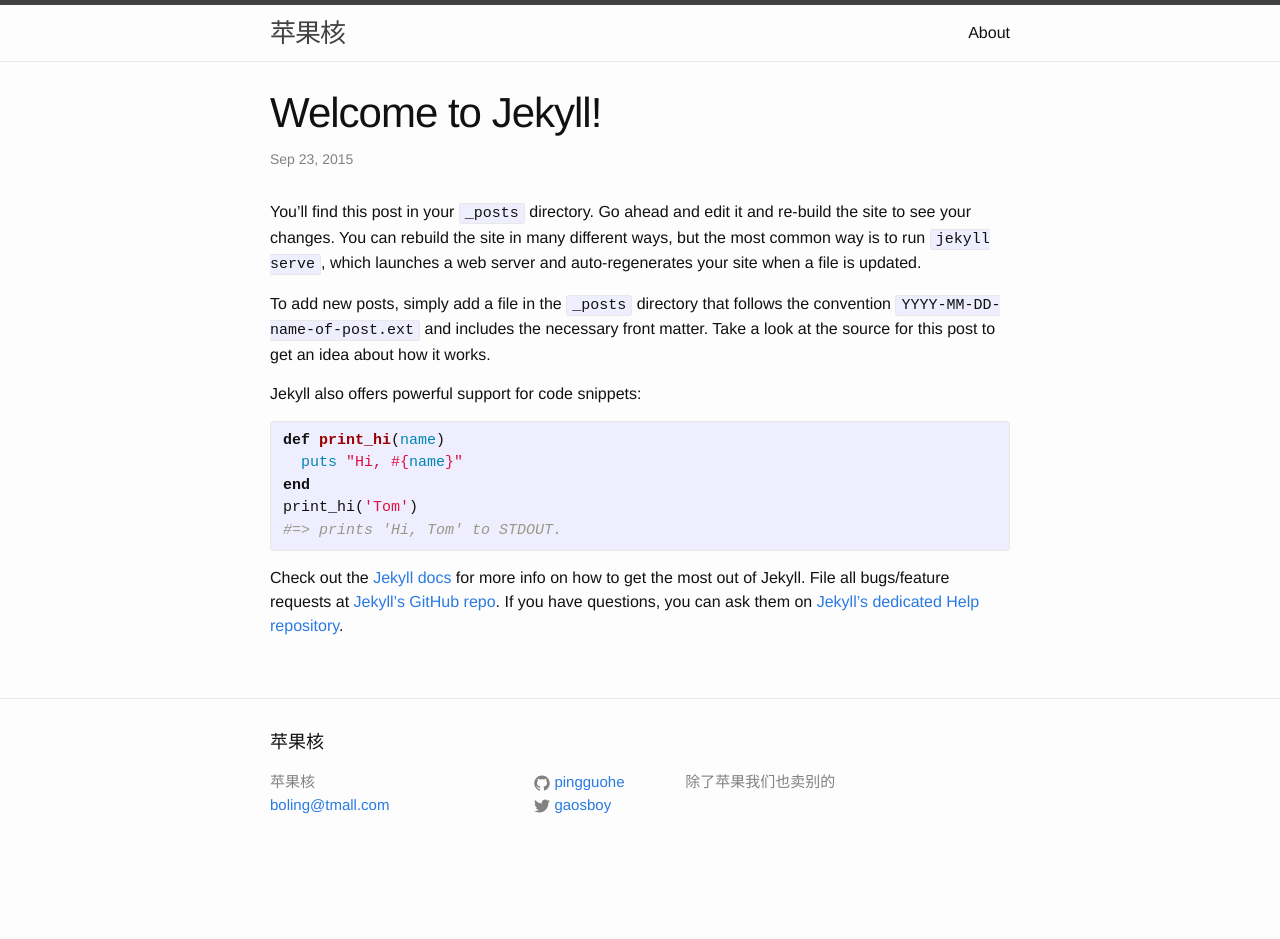
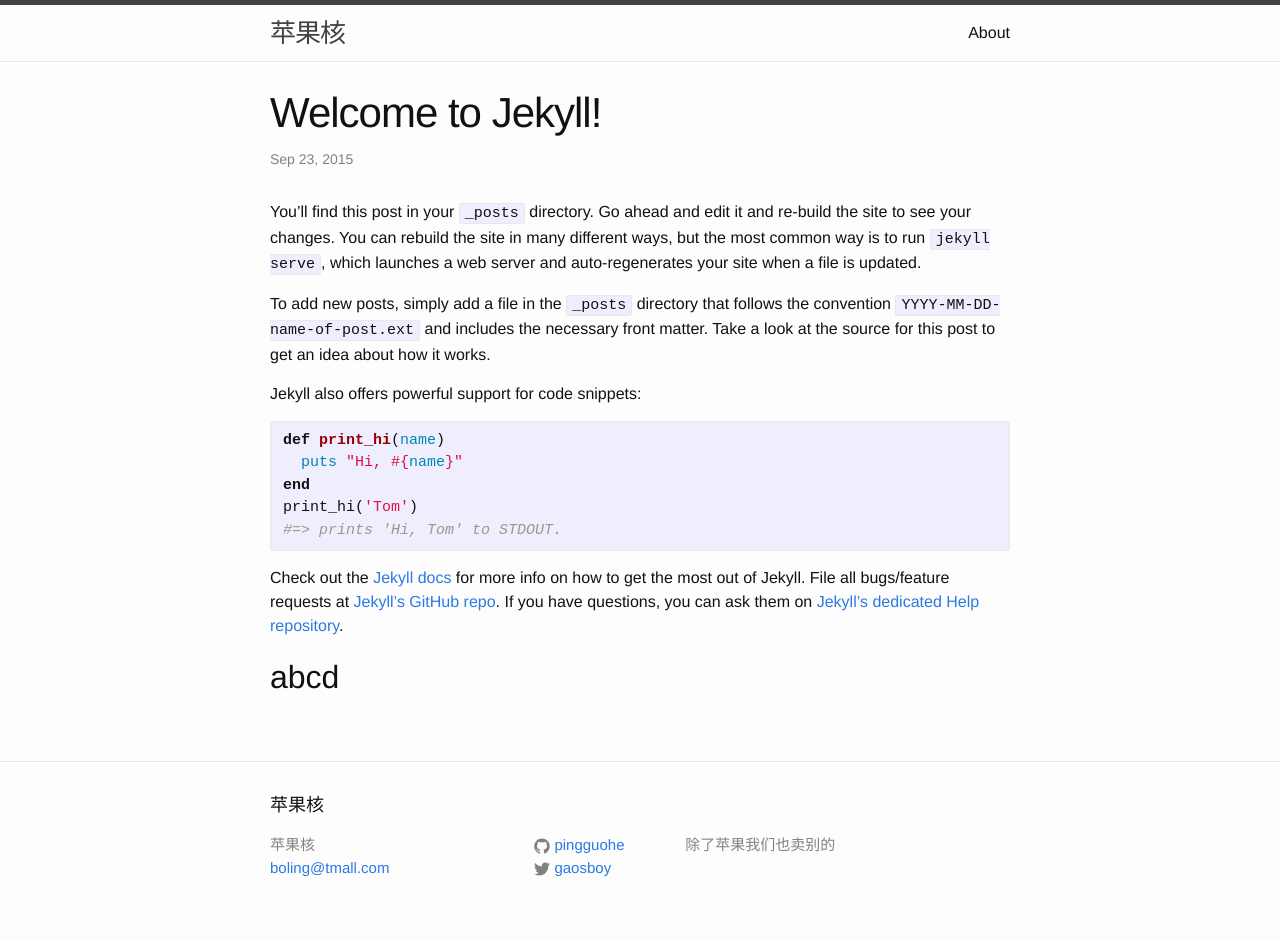
Before and after one commit to pingguohe/pingguohe.github.io, a Jekyll site: the page built from _posts/2015-09-23-welcome-to-jekyll.markdown, in a window 1280 px wide. Built offline with Jekyll 4.4.1, drawn with Linux system fonts in a browser that asks for light colours; before the commit the page ends 900 px from its top, so only the background shows below that.

Commit message:
testing...

```diff
--- a/_posts/2015-09-23-welcome-to-jekyll.markdown
+++ b/_posts/2015-09-23-welcome-to-jekyll.markdown
@@ -23,3 +23,4 @@ Check out the [Jekyll docs][jekyll] for more info on how to get the most out of
 [jekyll]:      http://jekyllrb.com
 [jekyll-gh]:   https://github.com/jekyll/jekyll
 [jekyll-help]: https://github.com/jekyll/jekyll-help
+## abcd
```
